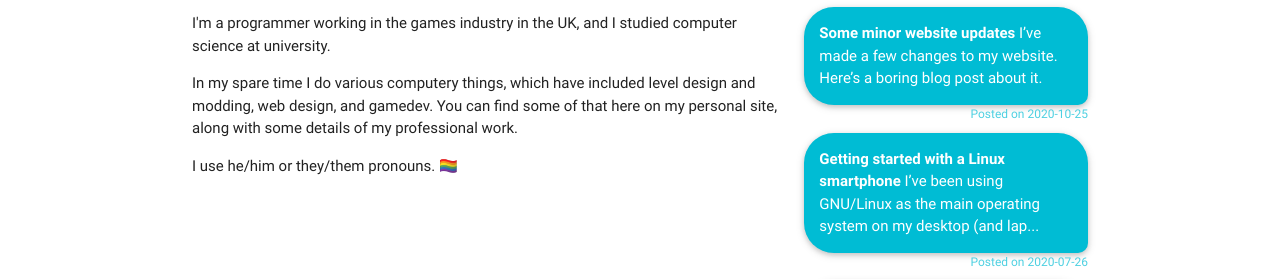
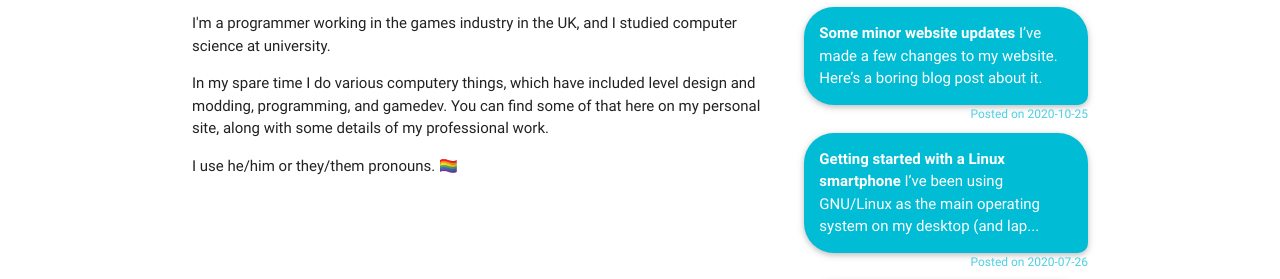
Before and after one commit to atoft/atoft.github.io, a Jekyll site: the page built from index.html, in a window 1280 px wide and 900 px high, scrolled down 438 px. Shown: the part 186-465 px from the top of the window. Built offline with Jekyll 4.4.1, drawn with Linux system fonts in a browser that asks for light colours; nearby versions of some CDN libraries.

Commit message:
[Homepage] Minor rewording.

```diff
--- a/index.html
+++ b/index.html
@@ -44,7 +44,7 @@ summary: "I'm a games programmer and graduate in Computer Science from the Unive
 	    I&apos;m a programmer working in the games industry in the UK, and I studied computer science at university.
           </p>
           <p>
-	    In my spare time I do various computery things, which have included level design and modding, web design, and gamedev.
+	    In my spare time I do various computery things, which have included level design and modding, programming, and gamedev.
     	    You can find some of that here on my personal site, along with some details of my professional work.
 	  </p>
           <p>
```
